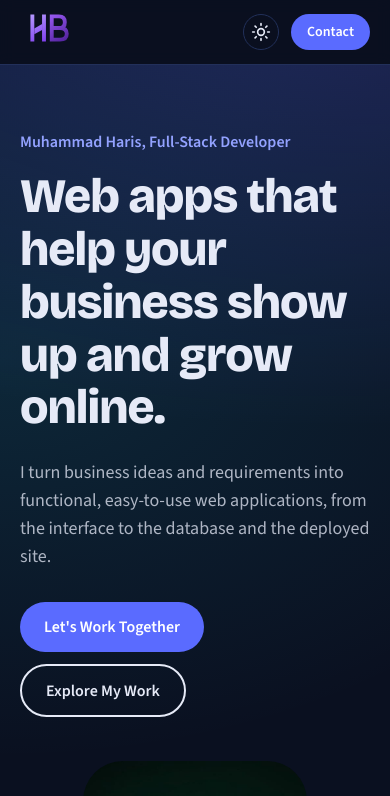
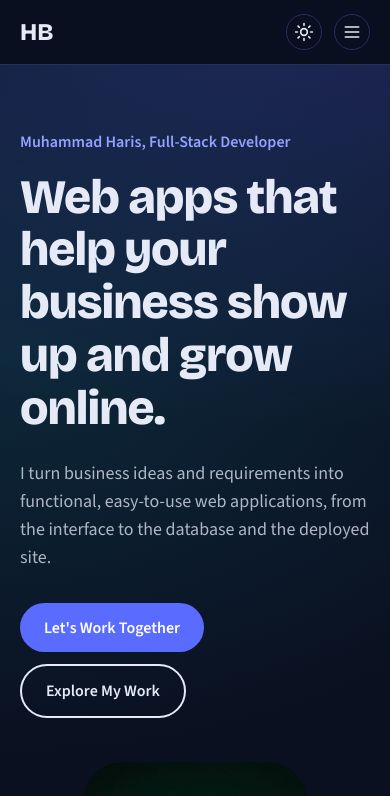
Before and after one commit to haris379/Haris-Builds, a React (Vite) app: page / in a window 390 px wide. Shown: the top 796 px of the page. Built offline with nearby package versions, Linux system fonts and the light colour scheme.

Commit message:
Make navigation for mobile

```diff
--- a/src/components/layout/Header.tsx
+++ b/src/components/layout/Header.tsx
@@ -1,18 +1,21 @@
+import { useState } from "react";
 import { nav } from "../../data";
-import Logo from "../ui/Logo";
-import ThemeToggle from "../ui/ThemeToggle";
+import ThemeToggle from "../ui/ThemeToggle"; // adjust to your actual path
 
 export default function Header() {
+  const [open, setOpen] = useState(false);
+
   return (
-    <header className="sticky top-0 z-20 border-b border-mist bg-paper/90 backdrop-blur">
-      <nav
-        aria-label="Main"
-        className="mx-auto flex max-w-6xl items-center justify-between px-5 py-3"
-      >
-        <a href="/" aria-label="Haris Builds, home">
-          <Logo />
+    <header className="sticky top-0 z-50 border-b border-mist bg-paper/90 backdrop-blur">
+      <div className="mx-auto flex h-16 max-w-6xl items-center justify-between px-5">
+        {/* Keep your existing logo here */}
+        <a href="/#" className="font-display text-2xl font-extrabold">
+          HB
         </a>
-        <ul className="hidden gap-6 md:flex">
+
+        {/* Desktop links */}
+        <nav aria-label="Main" className="hidden md:block">
+          <ul className="flex gap-8">
             {nav.map(([id, l]) => (
               <li key={id}>
                 <a href={`/#${id}`} className="hover:text-sky">
@@ -21,16 +24,62 @@ export default function Header() {
               </li>
             ))}
           </ul>
+        </nav>
+
         <div className="flex items-center gap-3">
           <ThemeToggle />
+
+          {/* Hamburger, mobile only */}
+          <button
+            type="button"
+            onClick={() => setOpen((o) => !o)}
+            aria-label={open ? "Close menu" : "Open menu"}
+            aria-expanded={open}
+            aria-controls="mobile-menu"
+            className="grid h-9 w-9 place-items-center rounded-full border border-mist transition hover:border-sky md:hidden"
+          >
+            <svg
+              viewBox="0 0 24 24"
+              className="h-5 w-5"
+              fill="none"
+              stroke="currentColor"
+              strokeWidth="2"
+              strokeLinecap="round"
+              strokeLinejoin="round"
+              aria-hidden="true"
+            >
+              {open ? (
+                <path d="M18 6 6 18M6 6l12 12" />
+              ) : (
+                <path d="M4 6h16M4 12h16M4 18h16" />
+              )}
+            </svg>
+          </button>
+        </div>
+      </div>
+
+      {/* Mobile dropdown */}
+      {open && (
+        <nav
+          id="mobile-menu"
+          aria-label="Mobile"
+          className="border-t border-mist bg-paper md:hidden"
+        >
+          <ul className="mx-auto flex max-w-6xl flex-col px-5 py-2">
+            {nav.map(([id, l]) => (
+              <li key={id}>
                 <a
-            href="/#contact"
-            className="rounded-full bg-cobalt px-4 py-2 text-sm font-semibold text-white md:hidden"
+                  href={`/#${id}`}
+                  onClick={() => setOpen(false)}
+                  className="block py-3 text-lg font-semibold hover:text-sky"
                 >
-            Contact
+                  {l}
                 </a>
-        </div>
+              </li>
+            ))}
+          </ul>
         </nav>
+      )}
     </header>
   );
 }
```
Lines whose indentation alone changed are shown as unchanged.
